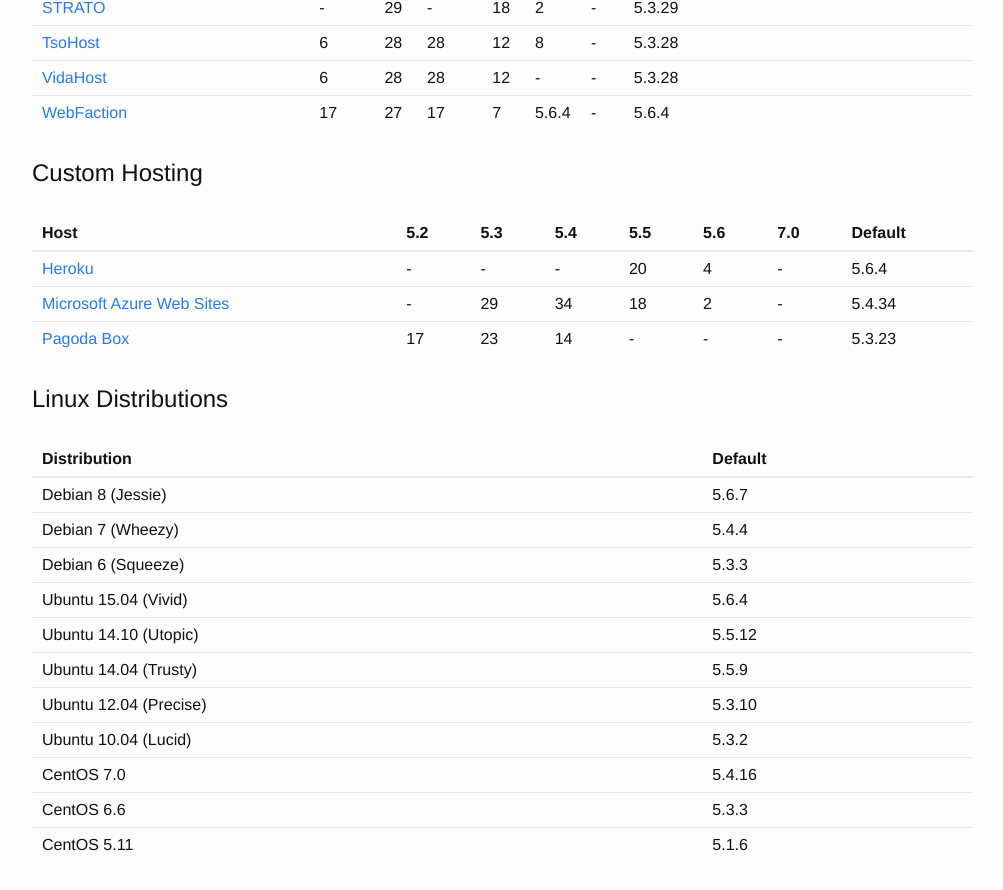
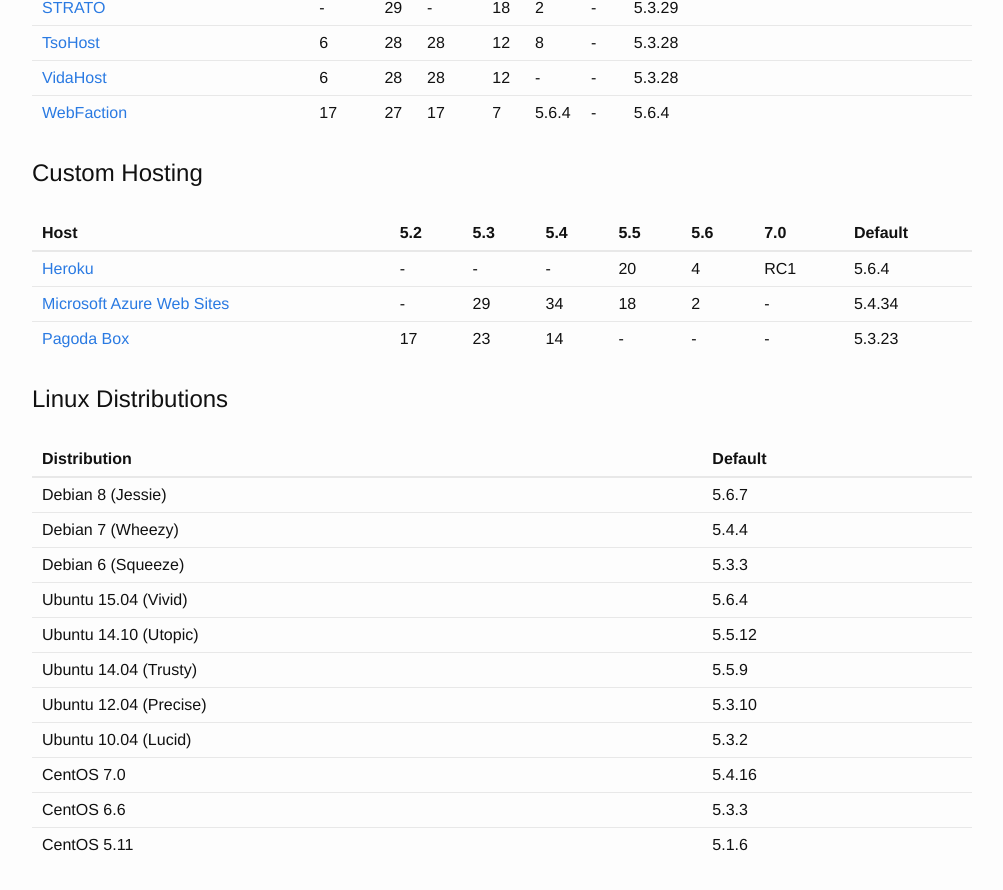
Before and after one commit to phpversions/phpversions.info, a Jekyll site: the page built from index.html, in a window 1280 px wide and 900 px high, scrolled down 1768 px. Shown: the top 890 px of the window, without its empty margins (138-1141 px from the left). Built offline with Jekyll 4.4.1, drawn with Linux system fonts in a browser that asks for light colours.

Commit message:
Add PHP RC1 for Heroku

```diff
--- a/_data/custom_hosts.yml
+++ b/_data/custom_hosts.yml
@@ -2,6 +2,7 @@
   url: "https://devcenter.heroku.com/articles/php-support#php-runtimes"
   php55: 20
   php56: 4
+  php70: RC1
   default: 5.6.4
   manual_update: Yes
 
```
